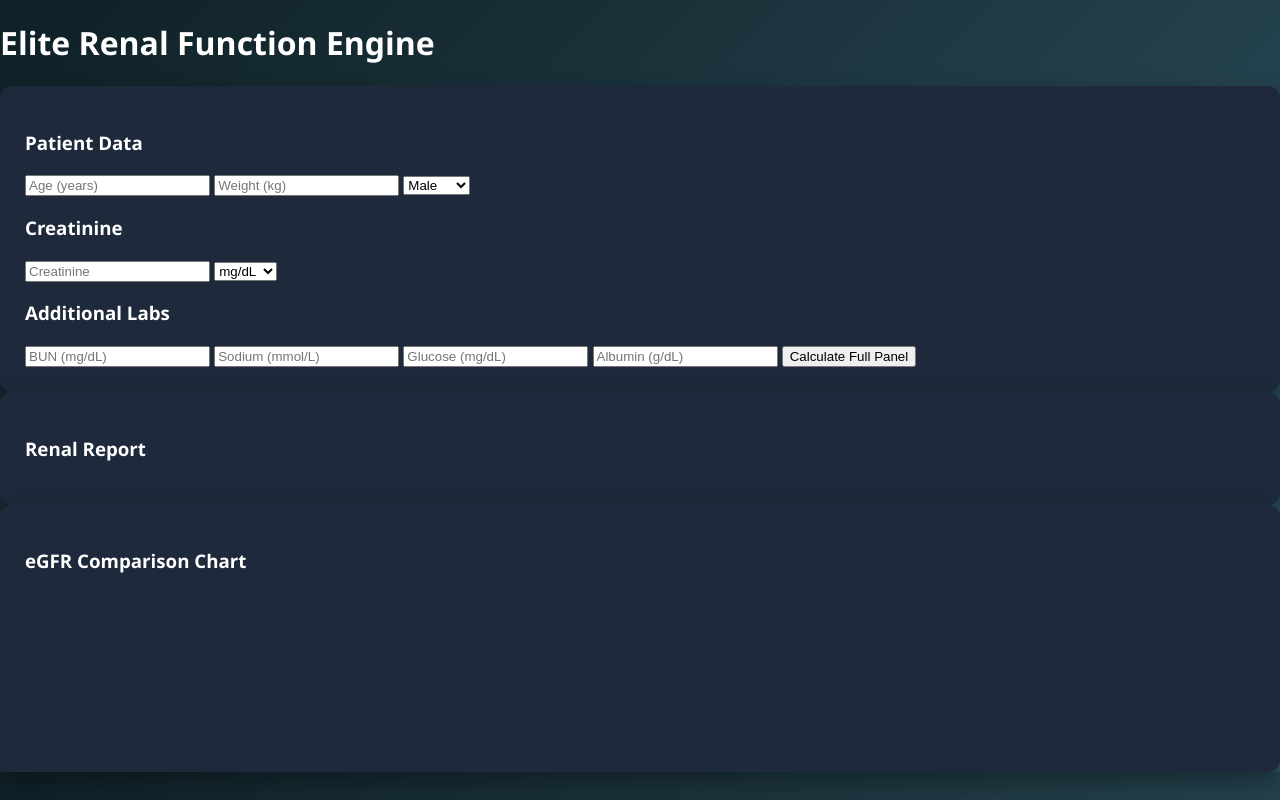
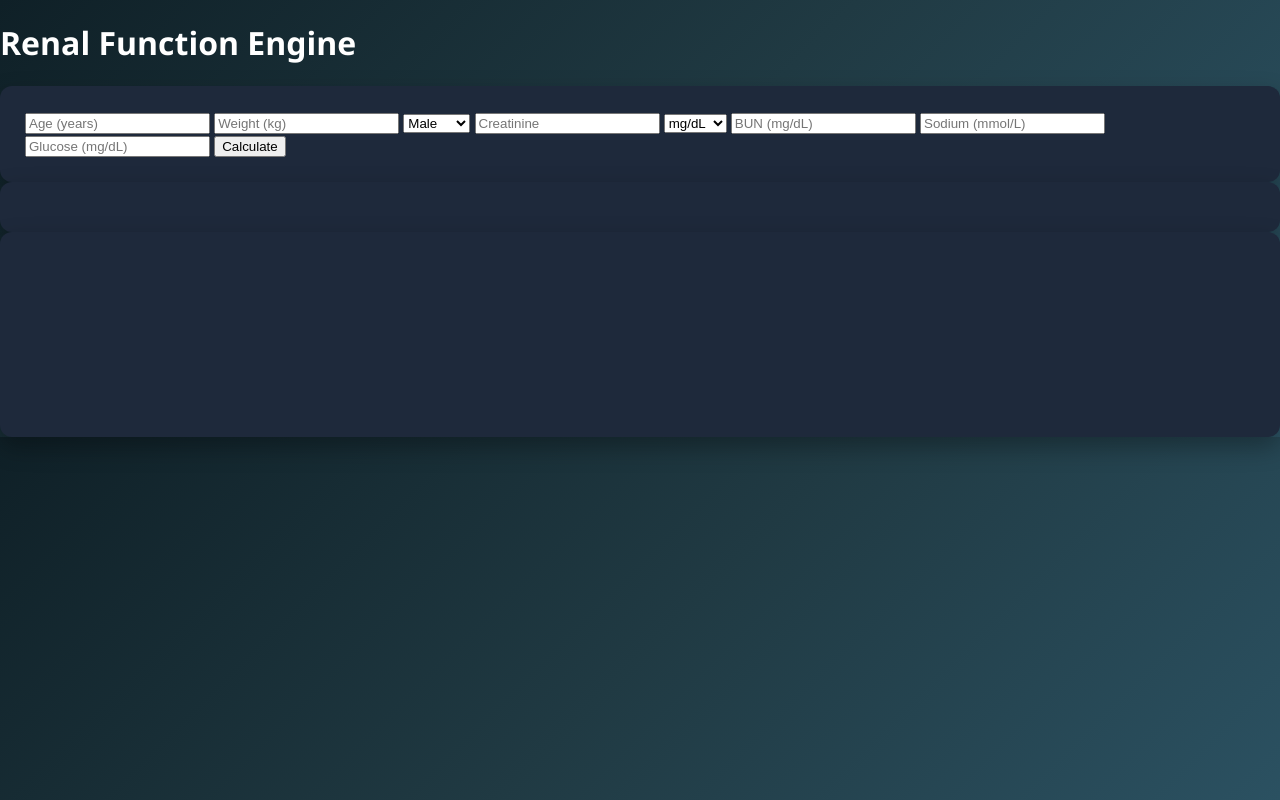
Before and after one commit to CSMALIVAD/biolab-x, a plain HTML site: page renal.html in a window 1280 px wide. Drawn offline with nearby package versions, Linux system fonts and the light colour scheme.

Commit message:
Update renal.html

```diff
--- a/renal.html
+++ b/renal.html
@@ -2,7 +2,7 @@
 <html>
 <head>
 <meta charset="UTF-8">
-<title>Elite Renal Analytical Engine</title>
+<title>Renal Engine</title>
 <meta name="viewport" content="width=device-width, initial-scale=1.0">
 
 <link rel="stylesheet" href="assets/css/style.css">
@@ -15,45 +15,37 @@
 
 <div class="container">
 
-<h1>Elite Renal Function Engine</h1>
+<h1>Renal Function Engine</h1>
 
 <div class="card">
 
-<h3>Patient Data</h3>
-
 <input id="age" placeholder="Age (years)">
 <input id="weight" placeholder="Weight (kg)">
+
 <select id="sex">
 <option value="male">Male</option>
 <option value="female">Female</option>
 </select>
 
-<h3>Creatinine</h3>
-
 <input id="creatinine" placeholder="Creatinine">
-<select id="creatUnit" onchange="convertCreatinineUnit()">
+<select id="creatUnit">
 <option value="mgdl">mg/dL</option>
 <option value="umol">µmol/L</option>
 </select>
 
-<h3>Additional Labs</h3>
-
 <input id="bun" placeholder="BUN (mg/dL)">
 <input id="sodium" placeholder="Sodium (mmol/L)">
 <input id="glucose" placeholder="Glucose (mg/dL)">
-<input id="albumin" placeholder="Albumin (g/dL)">
 
-<button onclick="analyzeRenal()">Calculate Full Panel</button>
+<button onclick="analyzeRenal()">Calculate</button>
 
 </div>
 
 <div class="card">
-<h3>Renal Report</h3>
 <div id="renalOutput"></div>
 </div>
 
 <div class="card">
-<h3>eGFR Comparison Chart</h3>
 <canvas id="renalChart"></canvas>
 </div>
 
```
